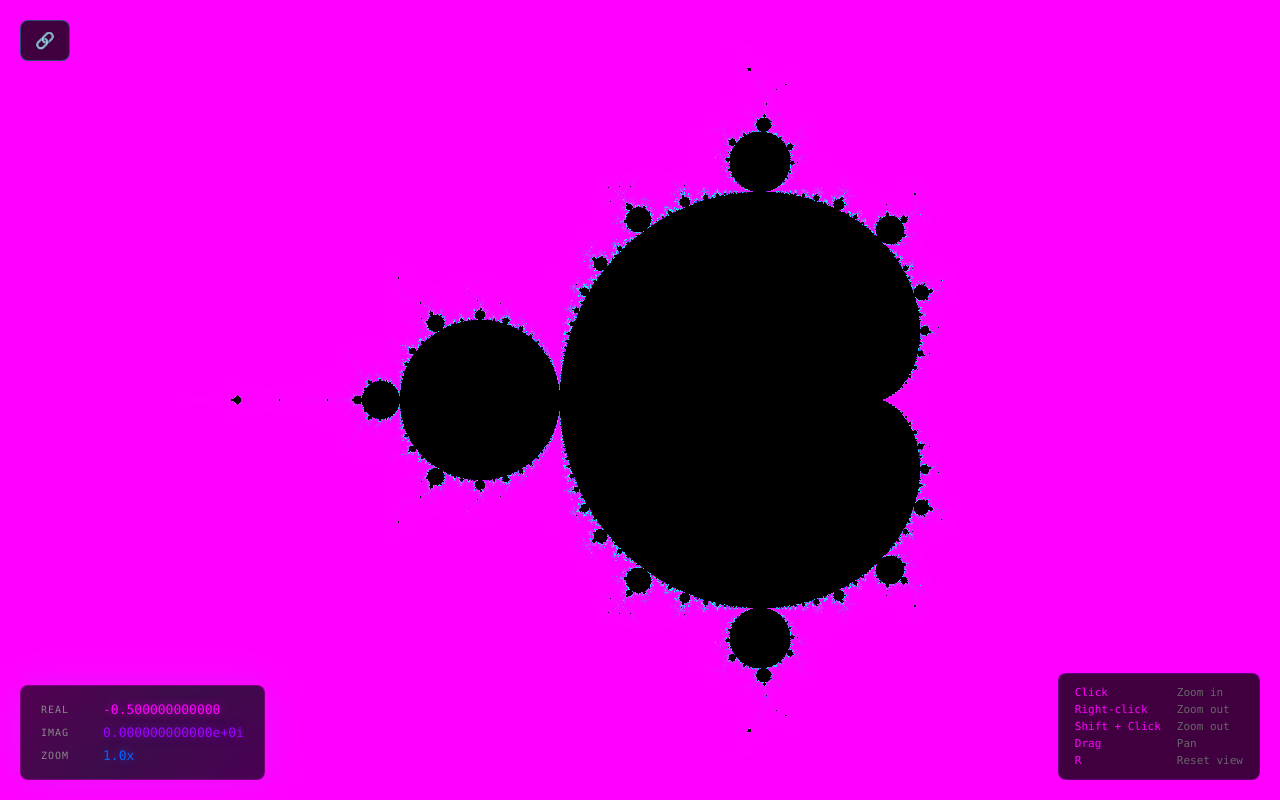
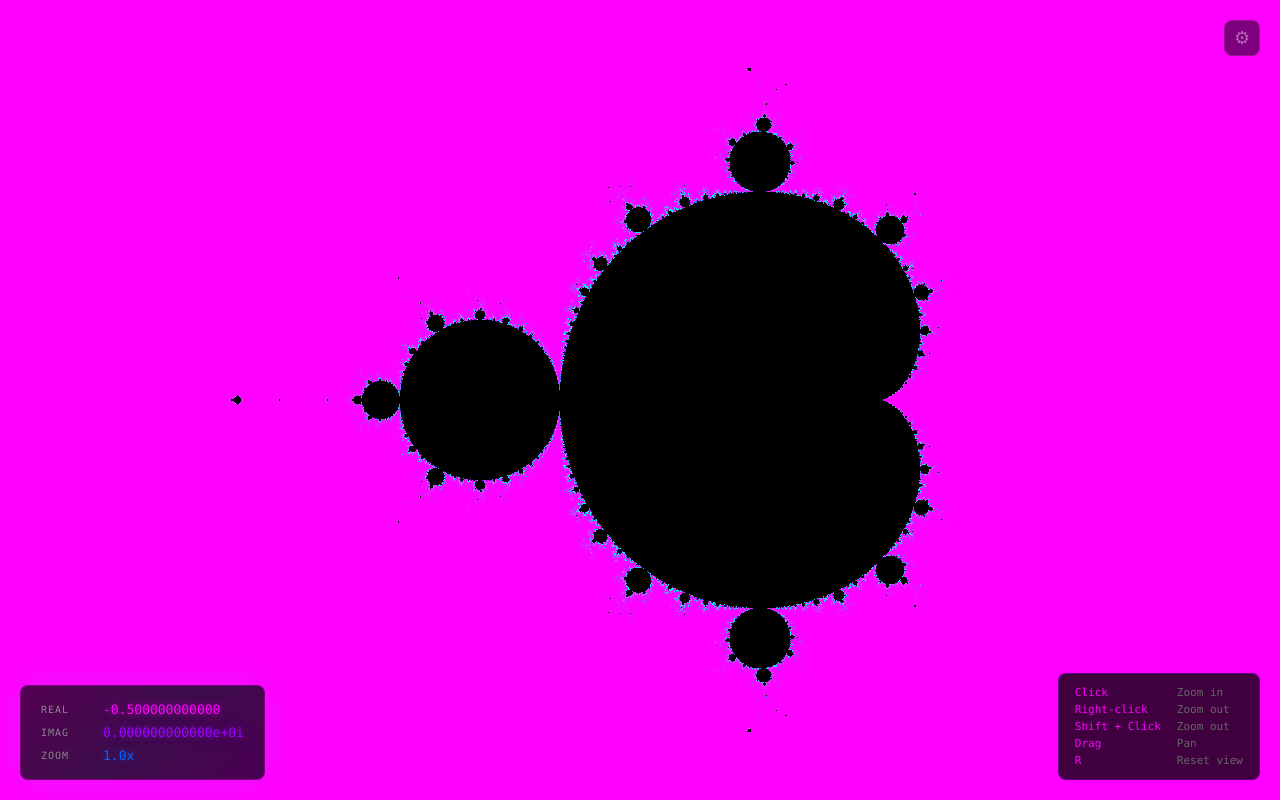
Before and after one commit to openclaw-blip/mandelbrot-explorer, a React (Vite) app: page / in a window 1280 px wide. Built offline with nearby package versions, Linux system fonts and the light colour scheme.

Commit message:
Replace share button with settings menu
- Subtle gear icon (⚙) in top-right
- Opens dropdown on click with Copy Link option
- Closes on outside click
- Minimal, unobtrusive design

```diff
--- a/src/components/MandelbrotCanvas.tsx
+++ b/src/components/MandelbrotCanvas.tsx
@@ -3,7 +3,7 @@ import { useWebGLMandelbrot } from '../hooks/useWebGLMandelbrot';
 import { InfoOverlay } from './InfoOverlay';
 import { HelpOverlay } from './HelpOverlay';
 import { LoadingIndicator } from './LoadingIndicator';
-import { ShareButton } from './ShareButton';
+import { SettingsMenu } from './SettingsMenu';
 
 export function MandelbrotCanvas() {
   const canvasRef = useRef<HTMLCanvasElement>(null);
@@ -127,7 +127,7 @@ export function MandelbrotCanvas() {
         centerY={viewState.centerY}
         zoom={viewState.zoom}
       />
-      <ShareButton />
+      <SettingsMenu />
       <HelpOverlay />
       <LoadingIndicator visible={isComputing} />
     </>
--- /dev/null
+++ b/src/components/SettingsMenu.tsx
@@ -0,0 +1,77 @@
+import { useState, useCallback, useEffect, useRef } from 'react';
+
+type CopyState = 'idle' | 'success' | 'error';
+
+export function SettingsMenu() {
+  const [isOpen, setIsOpen] = useState(false);
+  const [copyState, setCopyState] = useState<CopyState>('idle');
+  const menuRef = useRef<HTMLDivElement>(null);
+
+  // Close on outside click
+  useEffect(() => {
+    if (!isOpen) return;
+
+    const handleClickOutside = (e: MouseEvent) => {
+      if (menuRef.current && !menuRef.current.contains(e.target as Node)) {
+        setIsOpen(false);
+      }
+    };
+
+    document.addEventListener('mousedown', handleClickOutside);
+    return () => document.removeEventListener('mousedown', handleClickOutside);
+  }, [isOpen]);
+
+  const handleCopyLink = useCallback(async () => {
+    try {
+      await navigator.clipboard.writeText(window.location.href);
+      setCopyState('success');
+    } catch {
+      try {
+        const textArea = document.createElement('textarea');
+        textArea.value = window.location.href;
+        textArea.style.position = 'fixed';
+        textArea.style.opacity = '0';
+        document.body.appendChild(textArea);
+        textArea.select();
+        document.execCommand('copy');
+        document.body.removeChild(textArea);
+        setCopyState('success');
+      } catch {
+        setCopyState('error');
+      }
+    }
+
+    setTimeout(() => {
+      setCopyState('idle');
+      setIsOpen(false);
+    }, 800);
+  }, []);
+
+  return (
+    <div className="settings-menu" ref={menuRef}>
+      <button
+        className={`settings-toggle ${isOpen ? 'open' : ''}`}
+        onClick={() => setIsOpen(!isOpen)}
+        aria-label="Settings"
+      >
+        ⚙
+      </button>
+
+      {isOpen && (
+        <div className="settings-dropdown">
+          <button
+            className={`settings-item ${copyState}`}
+            onClick={handleCopyLink}
+          >
+            <span className="settings-icon">
+              {copyState === 'success' ? '✓' : copyState === 'error' ? '✗' : '🔗'}
+            </span>
+            <span className="settings-label">
+              {copyState === 'success' ? 'Copied!' : copyState === 'error' ? 'Failed' : 'Copy link'}
+            </span>
+          </button>
+        </div>
+      )}
+    </div>
+  );
+}
--- a/src/components/ShareButton.tsx
+++ /dev/null
@@ -1,62 +0,0 @@
-import { useState, useCallback } from 'react';
-
-type CopyState = 'idle' | 'success' | 'error';
-
-export function ShareButton() {
-  const [copyState, setCopyState] = useState<CopyState>('idle');
-
-  const handleCopy = useCallback(async () => {
-    try {
-      await navigator.clipboard.writeText(window.location.href);
-      setCopyState('success');
-    } catch {
-      // Fallback for older browsers
-      try {
-        const textArea = document.createElement('textarea');
-        textArea.value = window.location.href;
-        textArea.style.position = 'fixed';
-        textArea.style.opacity = '0';
-        document.body.appendChild(textArea);
-        textArea.select();
-        document.execCommand('copy');
-        document.body.removeChild(textArea);
-        setCopyState('success');
-      } catch {
-        setCopyState('error');
-      }
-    }
-
-    // Reset after 1.5s
-    setTimeout(() => setCopyState('idle'), 1500);
-  }, []);
-
-  const getIcon = () => {
-    switch (copyState) {
-      case 'success': return '✓';
-      case 'error': return '✗';
-      default: return '🔗';
-    }
-  };
-
-  const getTooltip = () => {
-    switch (copyState) {
-      case 'success': return 'Copied!';
-      case 'error': return 'Failed - copy from address bar';
-      default: return 'Copy link';
-    }
-  };
-
-  return (
-    <button
-      className={`share-button ${copyState}`}
-      onClick={handleCopy}
-      title={getTooltip()}
-      aria-label={getTooltip()}
-    >
-      <span className="share-icon">{getIcon()}</span>
-      {copyState !== 'idle' && (
-        <span className="share-label">{getTooltip()}</span>
-      )}
-    </button>
-  );
-}
--- a/src/index.css
+++ b/src/index.css
@@ -153,51 +153,85 @@ body {
   }
 }
 
-.share-button {
+/* Settings Menu */
+.settings-menu {
   position: absolute;
   top: 20px;
-  left: 20px;
-  background: rgba(0, 0, 0, 0.75);
+  right: 20px;
+  z-index: 100;
+}
+
+.settings-toggle {
+  width: 36px;
+  height: 36px;
+  background: rgba(0, 0, 0, 0.5);
   backdrop-filter: blur(10px);
-  border: 1px solid rgba(0, 255, 255, 0.3);
+  border: 1px solid rgba(255, 255, 255, 0.1);
   border-radius: 8px;
-  padding: 10px 14px;
-  font-family: 'SF Mono', 'Fira Code', 'Consolas', monospace;
-  font-size: 14px;
-  color: #00ffff;
+  font-size: 18px;
+  color: rgba(255, 255, 255, 0.4);
   cursor: pointer;
-  z-index: 100;
+  transition: all 0.2s ease;
   display: flex;
   align-items: center;
-  gap: 8px;
-  transition: opacity 0.2s ease, border-color 0.2s ease, color 0.2s ease;
+  justify-content: center;
 }
 
-.share-button:hover {
-  border-color: rgba(0, 255, 255, 0.6);
-  box-shadow: 0 0 15px rgba(0, 255, 255, 0.3);
+.settings-toggle:hover,
+.settings-toggle.open {
+  background: rgba(0, 0, 0, 0.75);
+  border-color: rgba(255, 255, 255, 0.2);
+  color: rgba(255, 255, 255, 0.8);
 }
 
-.share-button.success {
-  opacity: 1;
-  color: #00ff88;
-  border-color: rgba(0, 255, 136, 0.6);
+.settings-dropdown {
+  position: absolute;
+  top: calc(100% + 8px);
+  right: 0;
+  background: rgba(0, 0, 0, 0.85);
+  backdrop-filter: blur(10px);
+  border: 1px solid rgba(255, 255, 255, 0.15);
+  border-radius: 8px;
+  padding: 6px;
+  min-width: 140px;
 }
 
-.share-button.error {
-  opacity: 1;
-  color: #ff4444;
-  border-color: rgba(255, 68, 68, 0.6);
+.settings-item {
+  width: 100%;
+  display: flex;
+  align-items: center;
+  gap: 10px;
+  padding: 10px 12px;
+  background: transparent;
+  border: none;
+  border-radius: 6px;
+  font-family: 'SF Mono', 'Fira Code', 'Consolas', monospace;
+  font-size: 12px;
+  color: rgba(255, 255, 255, 0.7);
+  cursor: pointer;
+  transition: all 0.15s ease;
+  text-align: left;
 }
 
-.share-icon {
-  font-size: 16px;
+.settings-item:hover {
+  background: rgba(255, 255, 255, 0.1);
+  color: #fff;
 }
 
-.share-label {
-  font-size: 11px;
-  text-transform: uppercase;
-  letter-spacing: 0.5px;
+.settings-item.success {
+  color: #00ff88;
+}
+
+.settings-item.error {
+  color: #ff4444;
+}
+
+.settings-icon {
+  font-size: 14px;
+}
+
+.settings-label {
+  flex: 1;
 }
 
 .help-overlay {
```
Also changed, not shown: 1 other file (tests, documents, lock files or other folders).
